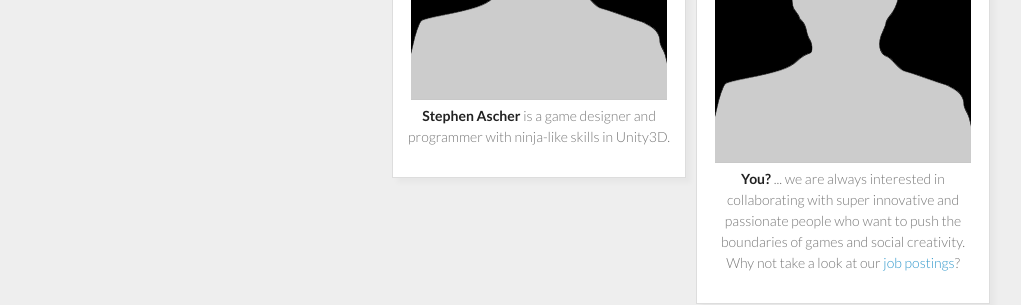
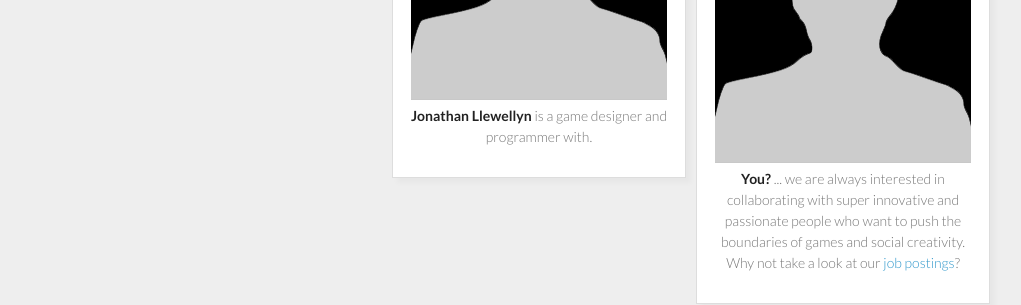
Before and after one commit to hololabs/hololabs.github.io, a Jekyll site: the page built from team/index.html, in a window 1280 px wide. Shown: the part 1199-1504 px from the top of the page, without its empty margins (128-1149 px from the left). Built offline with Jekyll 4.4.1, drawn with Linux system fonts in a browser that asks for light colours; nearby versions of some CDN libraries; Markdown is read by kramdown in place of the engine named in the settings.

Commit message:
added jonathan to website

```diff
--- a/team/index.html
+++ b/team/index.html
@@ -74,8 +75,7 @@ art installations and virtual reality.
   <div class="item">
   <img src="placeholder.png">
   <p>
-  <strong>Stephen Ascher</strong> is a game designer and programmer with
-  ninja-like skills in Unity3D.
+  <strong>Jonathan Llewellyn</strong> is a game designer and programmer with.
   </p>
   </div>
 
```
Also changed, not shown: other parts of team/index.html (+1 -0 lines).
